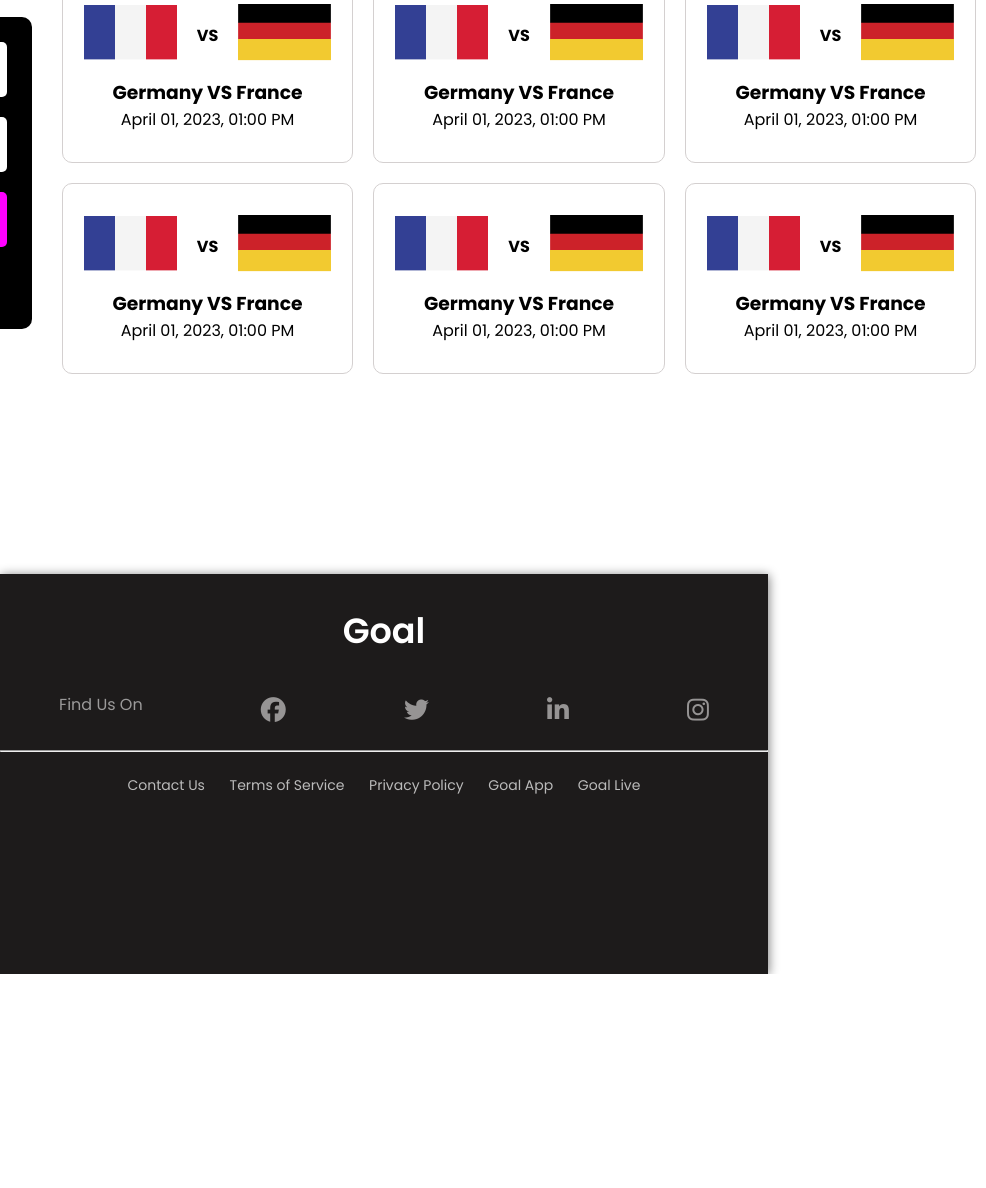
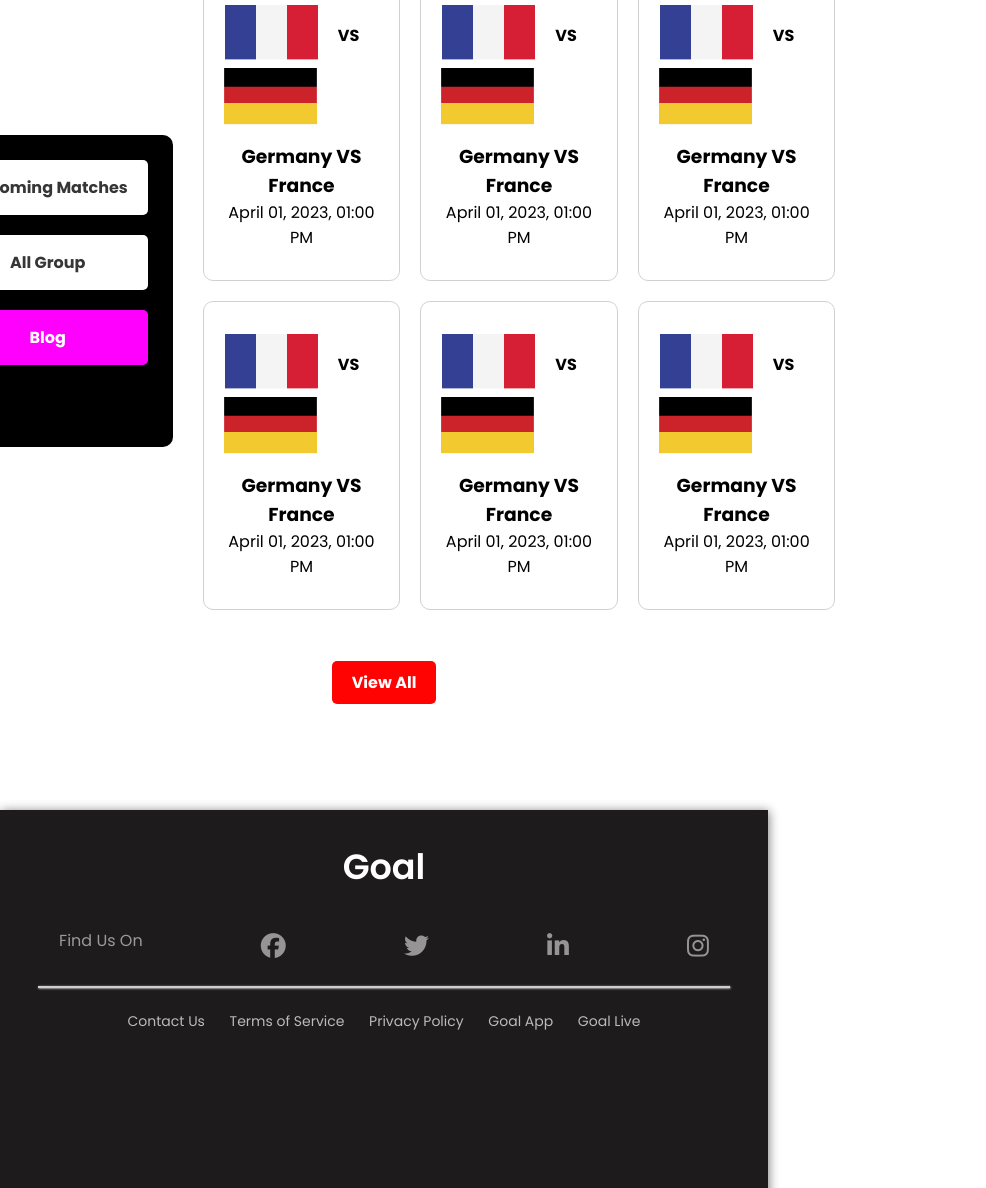
Before and after one commit to tahsinashanta/world-cup-assignment, a plain HTML site: page index2.html in a window 768 px wide. Shown: the part 878-2066 px from the top of the page, 986 px wide, since content can reach past the window. Before the commit the page ends 1852 px from the top, so only its background shows below. Drawn offline with Linux system fonts and the light colour scheme.

Commit message:
responsive failed

```diff
--- a/index2.html
+++ b/index2.html
@@ -168,9 +168,7 @@
             <a class="media-icon" href="https://www.instagram.com/footbal.freak/"> <i class="fa-brands fa-instagram"></i></a>
         </div>
 
-        <div class="hr">
-            <hr>
-        </div>
+        <hr>
 
         <div class="footer-info">
             <p>Contact Us</p>
--- a/styles/style.css
+++ b/styles/style.css
@@ -226,5 +226,23 @@ body{
     color: rgb(150, 148, 148);
     font-size: 25px;
 }
+hr{
+    border: 1px solid rgb(209, 207, 206);
+    box-shadow: .5px .5px 2px rgb(238, 238, 238);
+    width: 90%;
+    margin-left: 5%;
+}
 
 /* <!-- footer section style ends here --> */
+
+@media only screen and (min-width:481px) and (max-width: 768px){
+   .transfers{
+    display: grid;
+    grid-template-columns: repeat(1, 1fr);
+
+   }
+   .aside{
+    display: flex;
+    flex-direction: row;
+    width: 100%;
+}
--- a/styles/style2.css
+++ b/styles/style2.css
@@ -204,5 +204,30 @@ body{
     color: rgb(150, 148, 148);
     font-size: 25px;
 }
+hr{
+    border: 1px solid rgb(209, 207, 206);
+    box-shadow: .5px .5px 2px rgb(238, 238, 238);
+    width: 90%;
+    margin-left: 5%;
+}
 
 /* <!-- footer section style ends here --> */
+
+
+/* Media responsive starts */
+
+/* Responsive for tablet */
+
+@media only screen and (min-width:481px) and (max-width: 768px){
+    .view-sec{
+        visibility:visible;
+    }
+    .team-card-temp{
+        display: grid;
+        grid-template-columns: repeat(2, 1fr);
+        width: 100%;
+    }
+   .aside{
+    display: flex;
+   }
+}
```
Also changed, not shown: index.html (+1 -3 lines).
